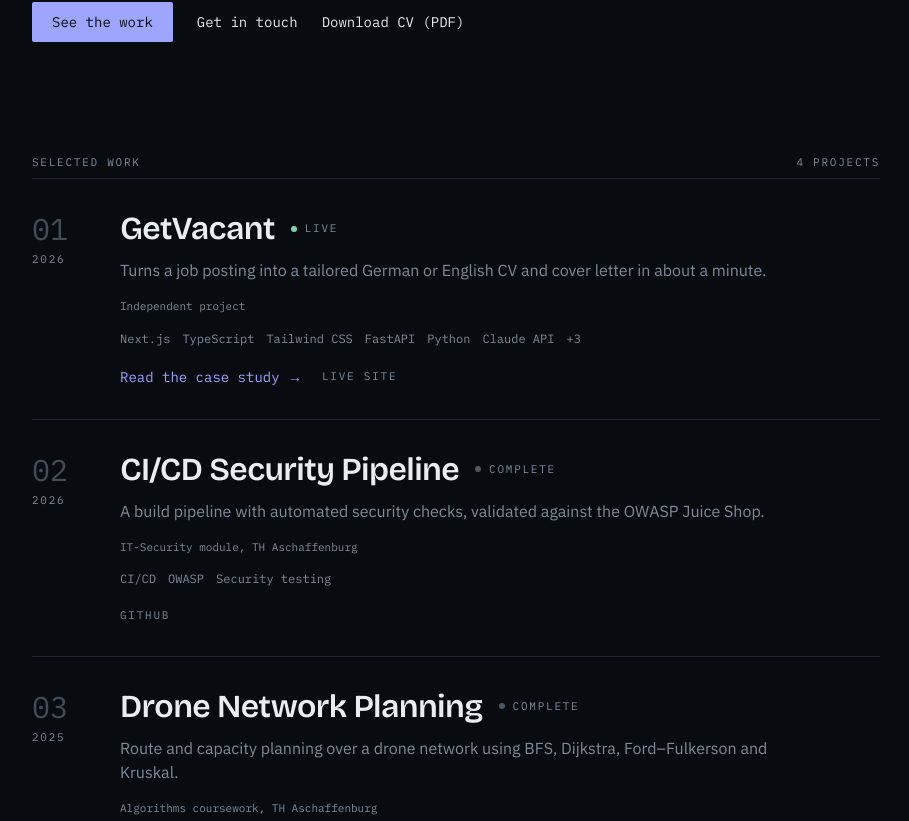
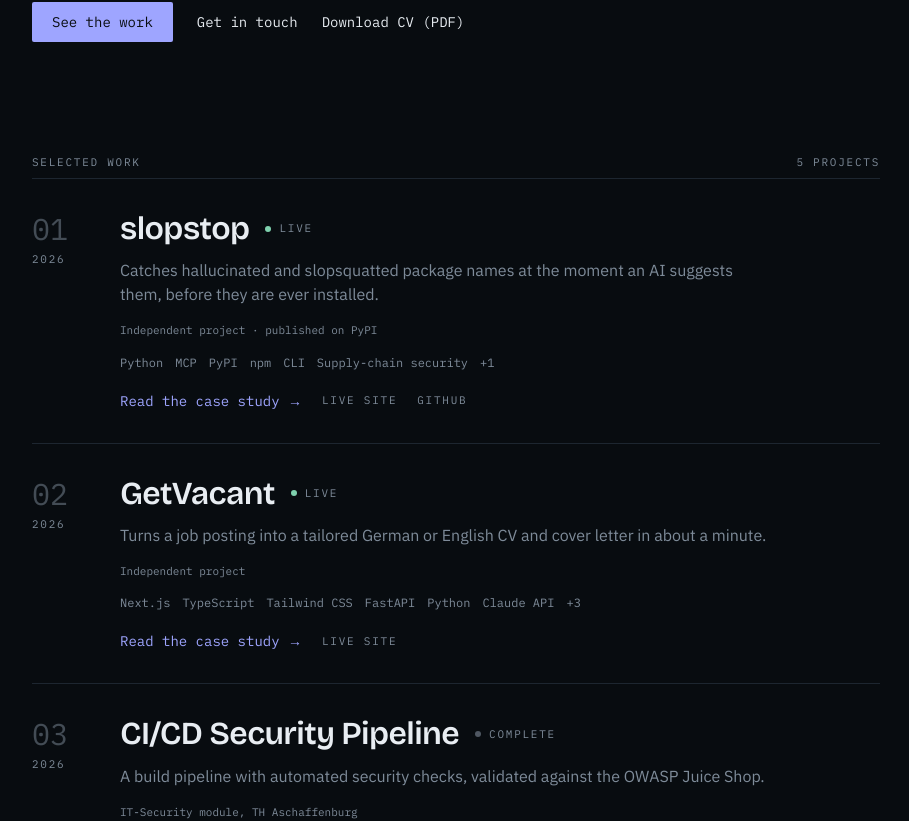
Before and after one commit to ADZj12/Portfolio, a Next.js app: page / in a window 1280 px wide. Shown: the part 959-1780 px from the top of the page, without its empty margins (184-1093 px from the left). Built offline with nearby package versions, Linux system fonts and the light colour scheme; no server answers.

Commit message:
Add slopstop case study, reorder projects

```diff
--- a/content/projects.ts
+++ b/content/projects.ts
@@ -7,14 +7,12 @@ export type Section = {
 };
 
 export type Project = {
-  /** URL segment. Only used when kind === 'case-study'. */
   slug: string;
   index: string;
   name: string;
   year: string;
   kind: ProjectKind;
   status: ProjectStatus;
-  /** One line. Shown in listings. */
   tagline: string;
   role: string;
   context: string;
@@ -23,7 +21,6 @@ export type Project = {
     live?: string;
     repo?: string;
   };
-  /** Case-study fields. Ignored for kind === 'link'. */
   problem?: string;
   approach?: string[];
   hardPart?: Section;
@@ -33,8 +30,57 @@ export type Project = {
 
 export const projects: Project[] = [
   {
+    slug: 'slopstop',
+    index: '01',
+    name: 'slopstop',
+    year: '2026',
+    kind: 'case-study',
+    status: 'live',
+    tagline:
+      'Catches hallucinated and slopsquatted package names at the moment an AI suggests them, before they are ever installed.',
+    role: 'Solo — design, implementation, scorer calibration, MCP hook, release',
+    context: 'Independent project · published on PyPI',
+    stack: [
+      'Python',
+      'MCP',
+      'PyPI',
+      'npm',
+      'CLI',
+      'Supply-chain security',
+      'Zero runtime dependencies',
+    ],
+    links: {
+      live: 'https://pypi.org/project/slopstop/',
+      repo: 'https://github.com/ADZj12/slopstop',
+    },
+    problem:
+      'When an AI coding assistant suggests a dependency, that name is either real, hallucinated (it does not exist), or slopsquatted — an attacker has registered a name that models reliably invent. The dangerous case is the third: the same fake names recur across runs, which is exactly what makes them worth registering, and a brand-new slopsquat has no vulnerability history, so traditional scanners never see it. The strongest signal is also the cheapest — a name absent yesterday and registered today is an attack being planted in real time — but nothing was watching for it at the moment of suggestion.',
+    approach: [
+      'Check any package name against its live PyPI or npm registry and score it for the slopsquat signature, returning a verdict at the moment it is suggested rather than after install.',
+      'Run entirely on the Python standard library — a tool that defends the software supply chain must not enlarge it, so there are zero third-party runtime dependencies to trust.',
+      'Ship an MCP agent hook so packages are vetted the instant a model proposes them inside an assistant, not only later in CI.',
+      'Keep a local corpus of names previously seen as absent and run a flip monitor that re-checks them, reporting any that have since been registered.',
+      'Keep all state local: the corpus and collected names live under the user\u2019s home directory, telemetry is off by default, and nothing phones home silently.',
+    ],
+    hardPart: {
+      heading: 'A fuzzy signal that does not cry wolf',
+      body: [
+        'The flip monitor is conceptually simple — re-check names that were absent and see if any now exist. The genuinely hard problem was the scorer: turning "does this name look like something a model would fabricate" into a number that is right often enough to trust.',
+        'The naive version flagged any name whose tokens overlap real packages. That immediately flagged react-router-dom, eslint-plugin-react, and http-https as fakes, because legitimate packages reuse common tokens by convention. A checker that fires on real dependencies is worse than no checker — people learn to ignore it.',
+        'The real work was calibration against roughly 2000 real packages, plus two guards. First, suppress the conflation signal for established packages — old, many releases, a linked repository — because a genuine conflation slopsquat is fresh and hollow, not mature. Second, require a distinctive shared segment rather than a generic word like "http" before treating overlap as suspicious.',
+        'That combination brought the false-positive rate to about 0.1% across 2000 real packages while still catching the documented attacks. The discipline mattered more than the cleverness: a fuzzy signal is only useful if it stays quiet on the 99.9% of names that are fine.',
+      ],
+    },
+    outcome: [
+      'Published and installable from PyPI as v0.1.0, MIT-licensed, with zero runtime dependencies.',
+      'Working MCP agent hook, verified catching a hallucinated package live inside Claude Desktop.',
+      'Scorer calibrated against ~2000 real packages, plus deprecation detection, an advisory log, and a self-refreshing corpus loop.',
+      'Built and shipped end to end; not yet adopted.',
+    ],
+  },
+  {
     slug: 'getvacant',
-    index: '01',
+    index: '02',
     name: 'GetVacant',
     year: '2026',
     kind: 'case-study',
@@ -72,7 +118,7 @@ export const projects: Project[] = [
         'The generation was the easy half. The hard half was getting trustworthy structured data out of real CVs, because a CV is a document designed for human eyes and actively hostile to extraction.',
         'People upload two-column layouts where the reading order in the PDF bears no relation to the visual order. They use tables with invisible borders, icons instead of section labels, and headers that say "Werdegang" or "Beruflicher Hintergrund" instead of anything predictable. Dates appear as 2020–2022, 01/2022 – 08/2022, or "seit 2024". Plenty of CVs mix German and English in the same document.',
         'A naive text extraction handles the clean single-column case and silently mangles everything else — and silent failure is the dangerous kind here. If the parser drops a job or attaches the wrong dates to the wrong employer, the generated Lebenslauf is confidently wrong, and the applicant may not notice before sending it.',
-        'What worked was refusing to trust any single pass: recover layout structure before reading text so column order survives, normalise the messy variants (date formats, section synonyms across both languages) into one internal shape, then validate the result and route low-confidence extractions to the manual form rather than guessing. The design principle I settled on was that the system should be willing to admit it could not read something. Falling back to a form is a small annoyance; a wrong work history is not.',
+        'What worked was refusing to trust any single pass: recover layout structure before reading text so column order survives, normalise the messy variants into one internal shape, then validate the result and route low-confidence extractions to the manual form rather than guessing. The principle I settled on was that the system should be willing to admit it could not read something. Falling back to a form is a small annoyance; a wrong work history is not.',
       ],
     },
     outcome: [
@@ -84,7 +130,7 @@ export const projects: Project[] = [
   },
   {
     slug: 'cicd-security-pipeline',
-    index: '02',
+    index: '03',
     name: 'CI/CD Security Pipeline',
     year: '2026',
     kind: 'link',
@@ -100,7 +146,7 @@ export const projects: Project[] = [
   },
   {
     slug: 'drone-network-planning',
-    index: '03',
+    index: '04',
     name: 'Drone Network Planning',
     year: '2025',
     kind: 'link',
@@ -116,7 +162,7 @@ export const projects: Project[] = [
   },
   {
     slug: 'campus-activity-planner',
-    index: '04',
+    index: '05',
     name: 'Campus Activity Planner',
     year: '2026',
     kind: 'link',
```
